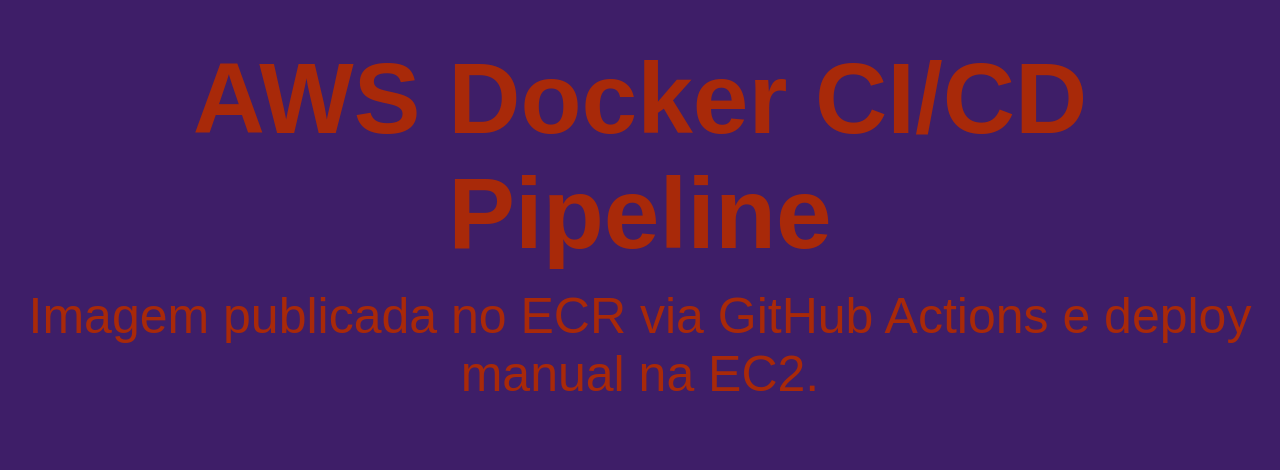
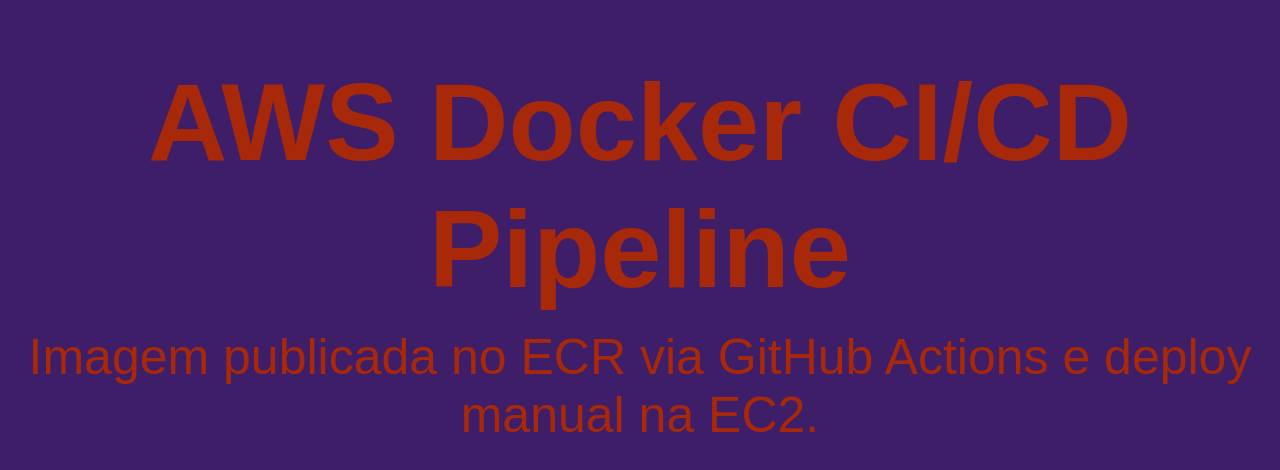
Before and after one commit to Mricieri33/aws-docker-cicd-pipeline, a website: page public/index.html in a window 1280 px wide. Shown: the part 114-584 px from the top of the page. Drawn offline with Linux system fonts and the light colour scheme.

Commit message:
feat:fix UI

```diff
--- a/public/index.html
+++ b/public/index.html
@@ -7,10 +7,10 @@
       color: #a82909;
       text-align: center;
       font-family: Arial, sans-serif;
-      padding: 80px 20px;
+      padding: 90px 20px;
     }
     h1 {
-      font-size: 100px;
+      font-size: 110px;
       margin-bottom: 16px;
     }
     p {
```
